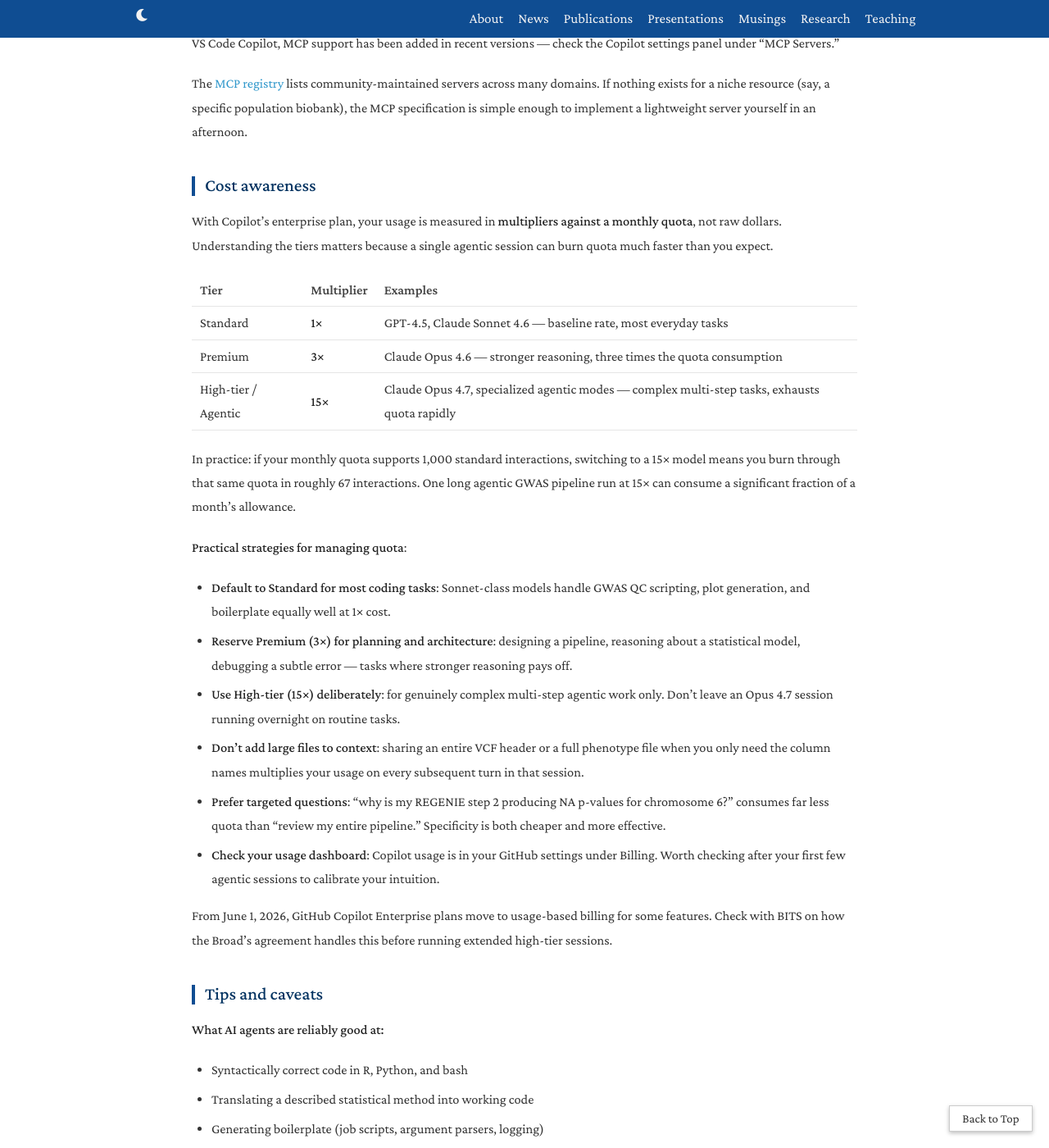
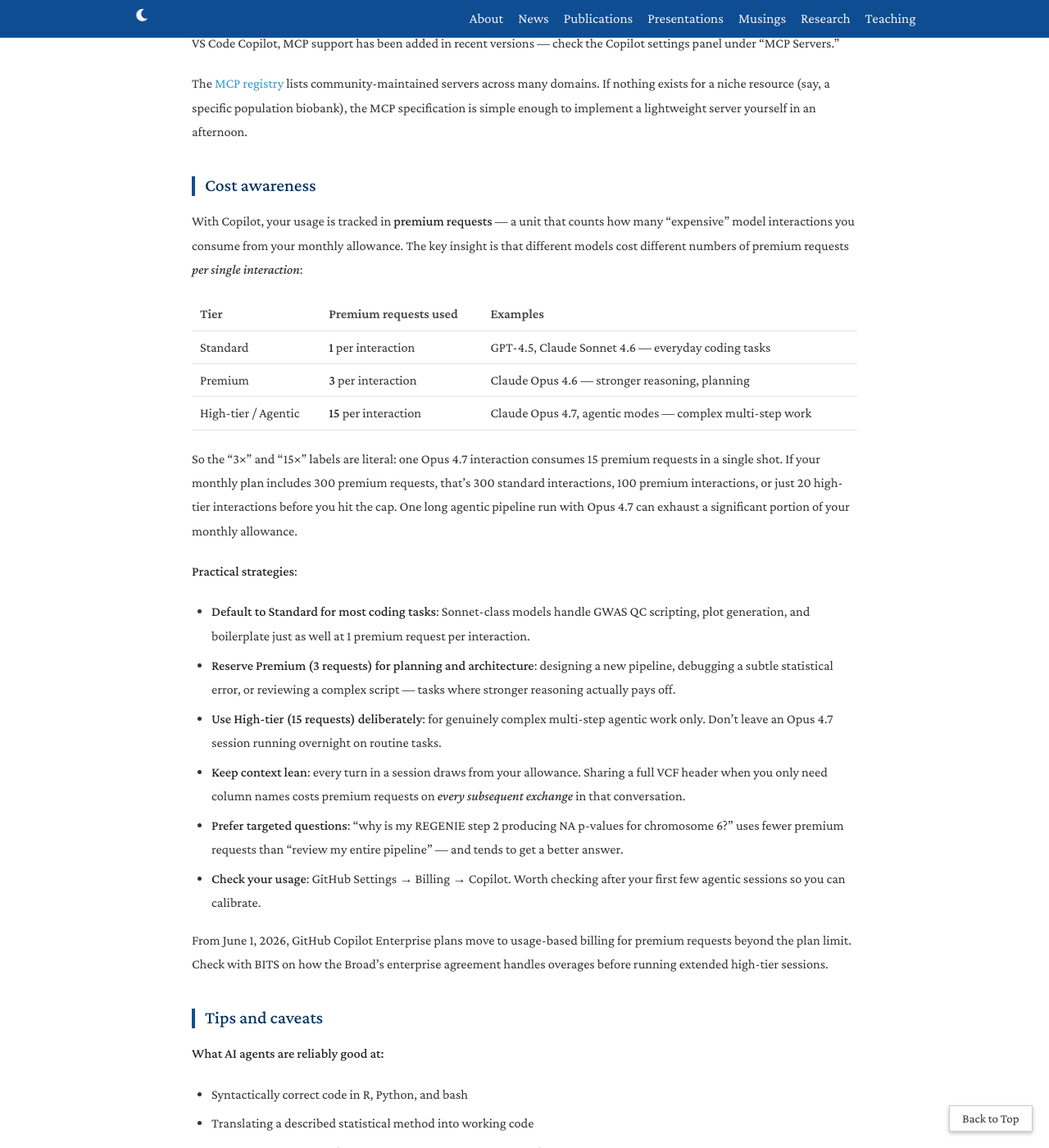
Before and after one commit to yxwyx/yxwyx.github.io, a Jekyll site: the page built from _posts/2026-05-04-ai-assisted-statistical-genetics-coding.md, in a window 1280 px wide and 1400 px high, scrolled down 8986 px. Shown: the whole window at 82% size. Built offline with Jekyll 4.4.1, drawn with Linux system fonts in a browser that asks for light colours; nearby versions of some CDN libraries; a style sheet for code colours, icons or effects is not loaded.

Commit message:
Use premium requests as unit in cost section
Co-Authored-By: Claude Sonnet 4.6 <noreply@anthropic.com>

```diff
--- a/_posts/2026-05-04-ai-assisted-statistical-genetics-coding.md
+++ b/_posts/2026-05-04-ai-assisted-statistical-genetics-coding.md
@@ -264,26 +264,26 @@ The [MCP registry](https://registry.mcphub.io) lists community-maintained server
 
 ## Cost awareness
 
-With Copilot's enterprise plan, your usage is measured in **multipliers against a monthly quota**, not raw dollars. Understanding the tiers matters because a single agentic session can burn quota much faster than you expect.
+With Copilot, your usage is tracked in **premium requests** — a unit that counts how many "expensive" model interactions you consume from your monthly allowance. The key insight is that different models cost different numbers of premium requests *per single interaction*:
 
-| Tier | Multiplier | Examples |
-|------|-----------|---------|
-| Standard | **1×** | GPT-4.5, Claude Sonnet 4.6 — baseline rate, most everyday tasks |
-| Premium | **3×** | Claude Opus 4.6 — stronger reasoning, three times the quota consumption |
-| High-tier / Agentic | **15×** | Claude Opus 4.7, specialized agentic modes — complex multi-step tasks, exhausts quota rapidly |
+| Tier | Premium requests used | Examples |
+|------|----------------------|---------|
+| Standard | **1** per interaction | GPT-4.5, Claude Sonnet 4.6 — everyday coding tasks |
+| Premium | **3** per interaction | Claude Opus 4.6 — stronger reasoning, planning |
+| High-tier / Agentic | **15** per interaction | Claude Opus 4.7, agentic modes — complex multi-step work |
 
-In practice: if your monthly quota supports 1,000 standard interactions, switching to a 15× model means you burn through that same quota in roughly 67 interactions. One long agentic GWAS pipeline run at 15× can consume a significant fraction of a month's allowance.
+So the "3×" and "15×" labels are literal: one Opus 4.7 interaction consumes 15 premium requests in a single shot. If your monthly plan includes 300 premium requests, that's 300 standard interactions, 100 premium interactions, or just 20 high-tier interactions before you hit the cap. One long agentic pipeline run with Opus 4.7 can exhaust a significant portion of your monthly allowance.
 
-**Practical strategies for managing quota**:
+**Practical strategies**:
 
-- **Default to Standard for most coding tasks**: Sonnet-class models handle GWAS QC scripting, plot generation, and boilerplate equally well at 1× cost.
-- **Reserve Premium (3×) for planning and architecture**: designing a pipeline, reasoning about a statistical model, debugging a subtle error — tasks where stronger reasoning pays off.
-- **Use High-tier (15×) deliberately**: for genuinely complex multi-step agentic work only. Don't leave an Opus 4.7 session running overnight on routine tasks.
-- **Don't add large files to context**: sharing an entire VCF header or a full phenotype file when you only need the column names multiplies your usage on every subsequent turn in that session.
-- **Prefer targeted questions**: "why is my REGENIE step 2 producing NA p-values for chromosome 6?" consumes far less quota than "review my entire pipeline." Specificity is both cheaper and more effective.
-- **Check your usage dashboard**: Copilot usage is in your GitHub settings under Billing. Worth checking after your first few agentic sessions to calibrate your intuition.
+- **Default to Standard for most coding tasks**: Sonnet-class models handle GWAS QC scripting, plot generation, and boilerplate just as well at 1 premium request per interaction.
+- **Reserve Premium (3 requests) for planning and architecture**: designing a new pipeline, debugging a subtle statistical error, or reviewing a complex script — tasks where stronger reasoning actually pays off.
+- **Use High-tier (15 requests) deliberately**: for genuinely complex multi-step agentic work only. Don't leave an Opus 4.7 session running overnight on routine tasks.
+- **Keep context lean**: every turn in a session draws from your allowance. Sharing a full VCF header when you only need column names costs premium requests on *every subsequent exchange* in that conversation.
+- **Prefer targeted questions**: "why is my REGENIE step 2 producing NA p-values for chromosome 6?" uses fewer premium requests than "review my entire pipeline" — and tends to get a better answer.
+- **Check your usage**: GitHub Settings → Billing → Copilot. Worth checking after your first few agentic sessions so you can calibrate.
 
-From June 1, 2026, GitHub Copilot Enterprise plans move to usage-based billing for some features. Check with BITS on how the Broad's agreement handles this before running extended high-tier sessions.
+From June 1, 2026, GitHub Copilot Enterprise plans move to usage-based billing for premium requests beyond the plan limit. Check with BITS on how the Broad's enterprise agreement handles overages before running extended high-tier sessions.
 
 ## Tips and caveats
 
```
Also changed, not shown: assets/slides/ai-workflow-slides.html (+11 -11 lines).
